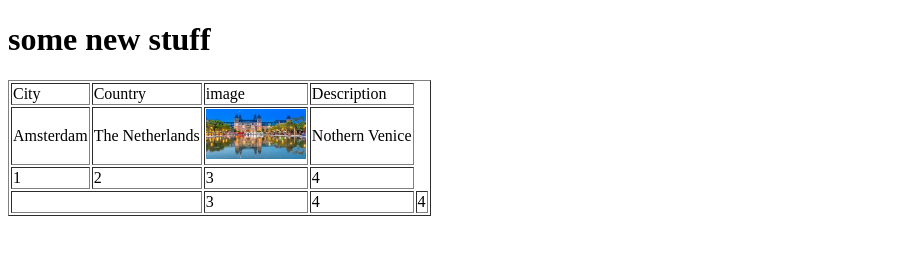
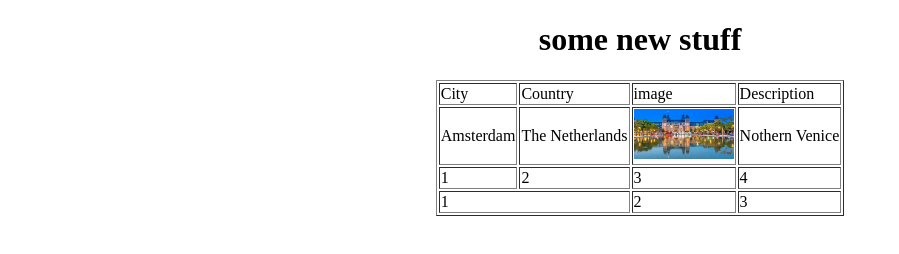
Before and after one commit to ruslanusachov/site, a plain HTML site: page stuff1.html in a window 1280 px wide. Shown: the whole page, without its empty margins (0-899 px from the left). Drawn offline with Linux system fonts and the light colour scheme.

Commit message:
created table

```diff
--- a/stuff.html
+++ b/stuff1.html
@@ -7,9 +7,9 @@
   <title>Some stuff</title>
 </head>
 <body>
-  <h1>some new stuff</h1>
+  <h1 align="center">some new stuff</h1>
   <p>
-    <table border='1'>
+    <table border='1' align="center">
       <tr>
         <td>City</td>
         <td>Country</td>
@@ -27,10 +27,9 @@
         <td>3</td>
         <td>4</td>
       </tr><tr>
-        <td colspan="2"></td>
+        <td colspan="2">1</td>
+        <td>2</td>
         <td>3</td>
-        <td>4</td>
-        <td>4</td>
       </tr>
     </table>
   </p>
```
